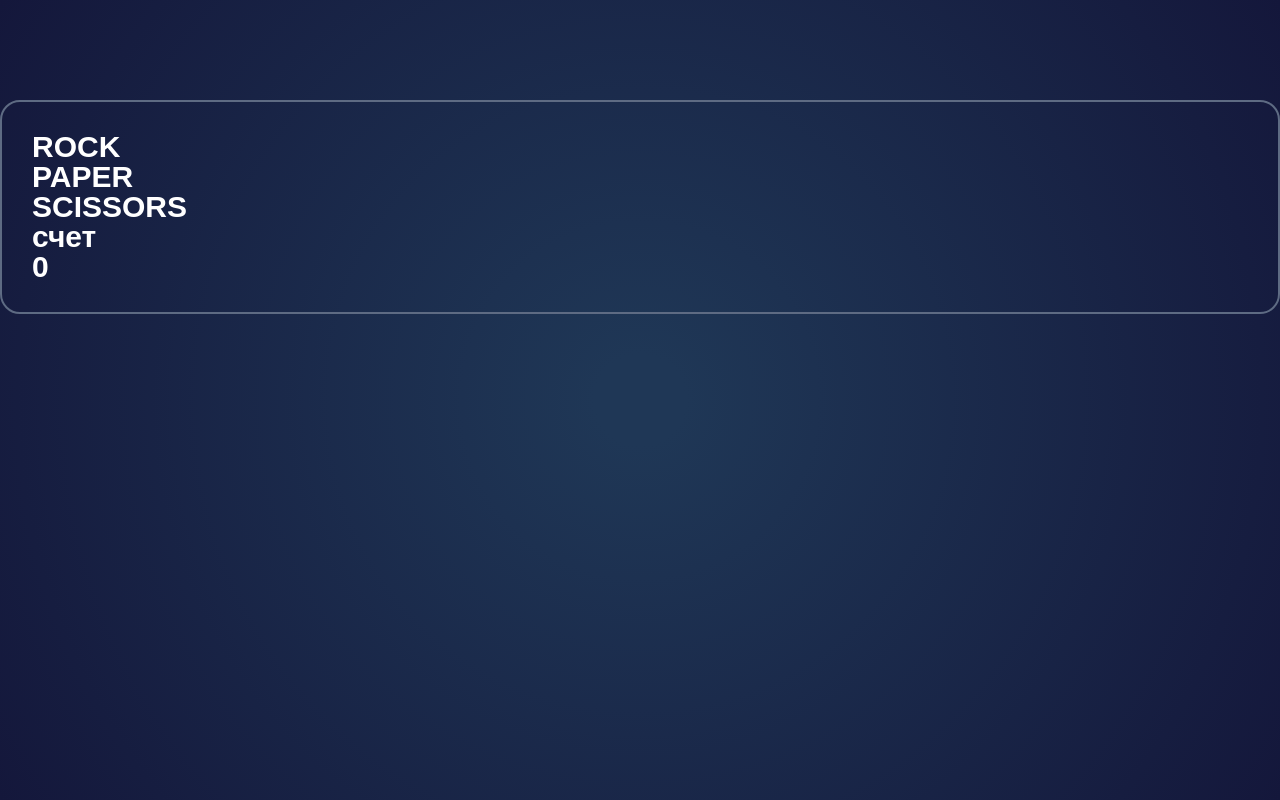
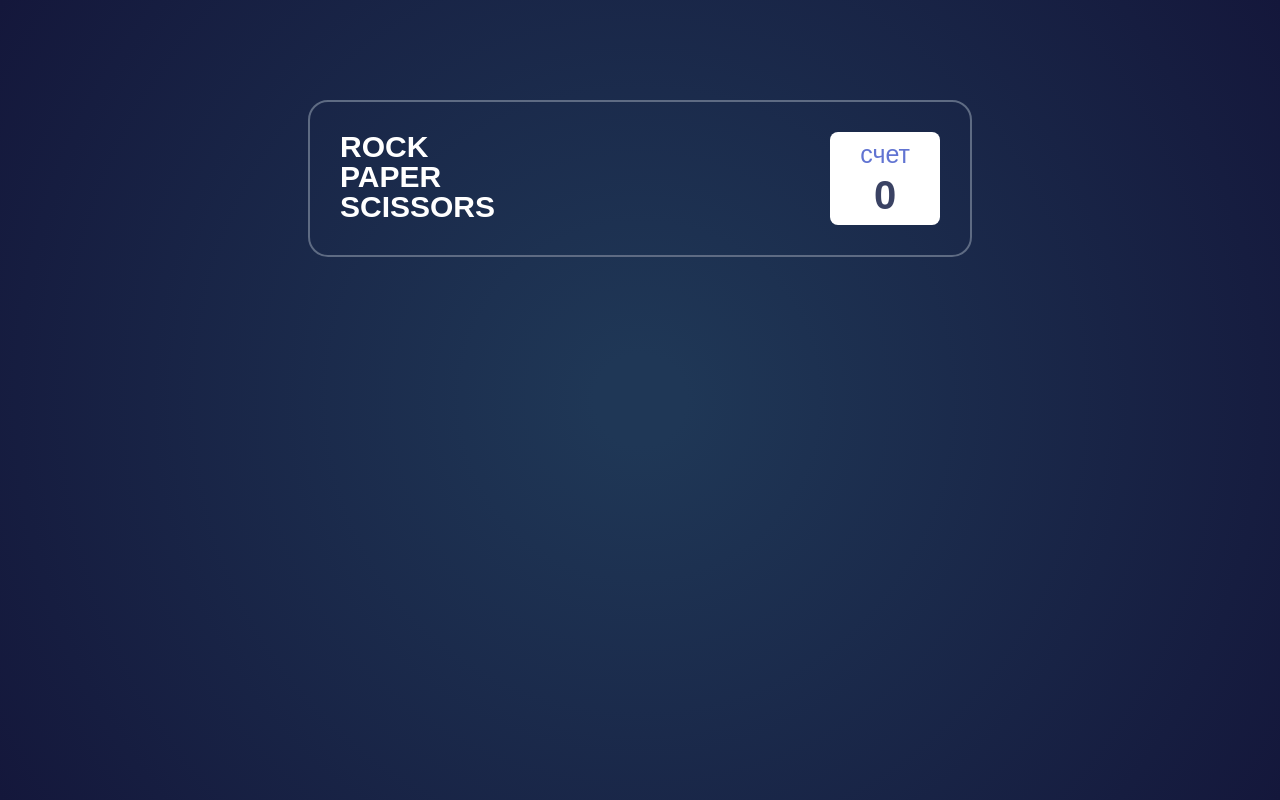
Before and after one commit to bladov/Rock-paper-scissors-game, a Vue app: page / in a window 1280 px wide. Built offline with nearby package versions, Linux system fonts and the light colour scheme.

Commit message:
Header title and score markup

```diff
--- a/src/assets/scss/abstracts/_variables.scss
+++ b/src/assets/scss/abstracts/_variables.scss
@@ -1 +1,3 @@
 $blue: rgba(31, 55, 86, 1);
+$blue-2: #3a4263;
+$blue-3: #6174d2;
--- a/src/components/game-attribute/GameScore.vue
+++ b/src/components/game-attribute/GameScore.vue
@@ -11,4 +11,25 @@ export default {
   </div>
 </template>
 
-<style scoped></style>
+<style scoped lang="scss">
+.game-score {
+  display: inline-flex;
+  flex-direction: column;
+  gap: 8px;
+  align-items: center;
+  border-radius: 8px;
+  padding: 10px 30px;
+  background: white;
+}
+
+.game-score__text {
+  font-weight: 400;
+  font-size: 25px;
+  color: $blue-3;
+}
+
+.game-score__points {
+  font-size: 40px;
+  color: $blue-2;
+}
+</style>
--- a/src/components/layout/header/HeaderWrapper.vue
+++ b/src/components/layout/header/HeaderWrapper.vue
@@ -29,5 +29,8 @@ export default {
   border: 2px solid #5e6b83;
   border-radius: 20px;
   padding: 30px;
+  display: flex;
+  justify-content: space-between;
+  max-width: 600px;
 }
 </style>
```
